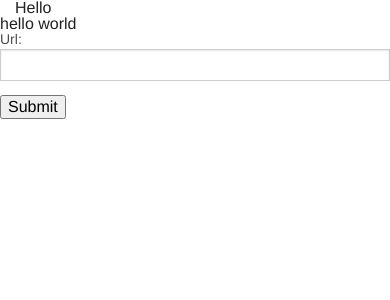
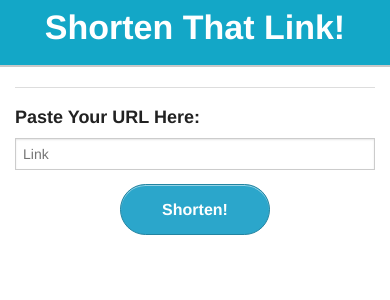
Before and after one commit to strongriley/opendns-challenges, a Django app: page / in a window 390 px wide. Shown: the top 300 px of the page. Run offline with Django 3.2, Linux system fonts and the light colour scheme; data that the repository does not hold is empty.

Commit message:
Style basic homepage
- Responsive design out-of-the-box. Woot!
- custom shortener.css file. Color shamelessly stolen from Foundation.
- "Shorten That Link!" Header

```diff
--- /dev/null
+++ b/1_shortener/static/css/shortener.css
@@ -0,0 +1,7 @@
+header {
+    background: #13A7C7;
+    border-bottom: 2px solid #c8c8c8;
+}
+header h1 {
+    color: white;
+}
--- a/1_shortener/templates/base.html
+++ b/1_shortener/templates/base.html
@@ -10,15 +10,18 @@
 
     <link rel="stylesheet" href="{% static "css/normalize.css" %}"/>
     <link rel="stylesheet" href="{% static "css/foundation.css" %}" />
+    <link rel="stylesheet" href="{% static "css/shortener.css" %}" />
 
     <script src="{% static "js/vendor/custom.modernizr.js" %}"></script>
 </head>
 <body>
-    <div class="row">
-        <div class="large-12 columns">
-        Hello
+    <header>
+        <div class="row">
+            <div class="large-12 columns">
+                <h1 class="text-center">Shorten That Link!</h1>
+            </div>
         </div>
-    </div>
+    </header>
     {% block body %}
     {% endblock %}
 </body>
--- a/1_shortener/templates/index.html
+++ b/1_shortener/templates/index.html
@@ -1,9 +1,18 @@
 {% extends 'base.html' %}
 {% block body %}
-hello world
-    <form method="POST" action"/">
-        {% csrf_token %}
-    {{ form }}
-    <input type="SUBMIT">
-    </form>
+    <div class="row">
+        <div class="small-centered large-6 columns">
+            <form method="POST" action"/">
+                {% csrf_token %}
+                <hr>
+                <h4>Paste Your URL Here:</h4>
+                <input id="id_url" maxlength="2048" name="url" type="text"
+                        placeholder="Link">
+                <div class="small-centered small-6 columns">
+                    <input type="SUBMIT" class="large round button expand"
+                            value="Shorten!">
+                </div>
+            </form>
+        </div>
+    </div>
 {% endblock %}
```
